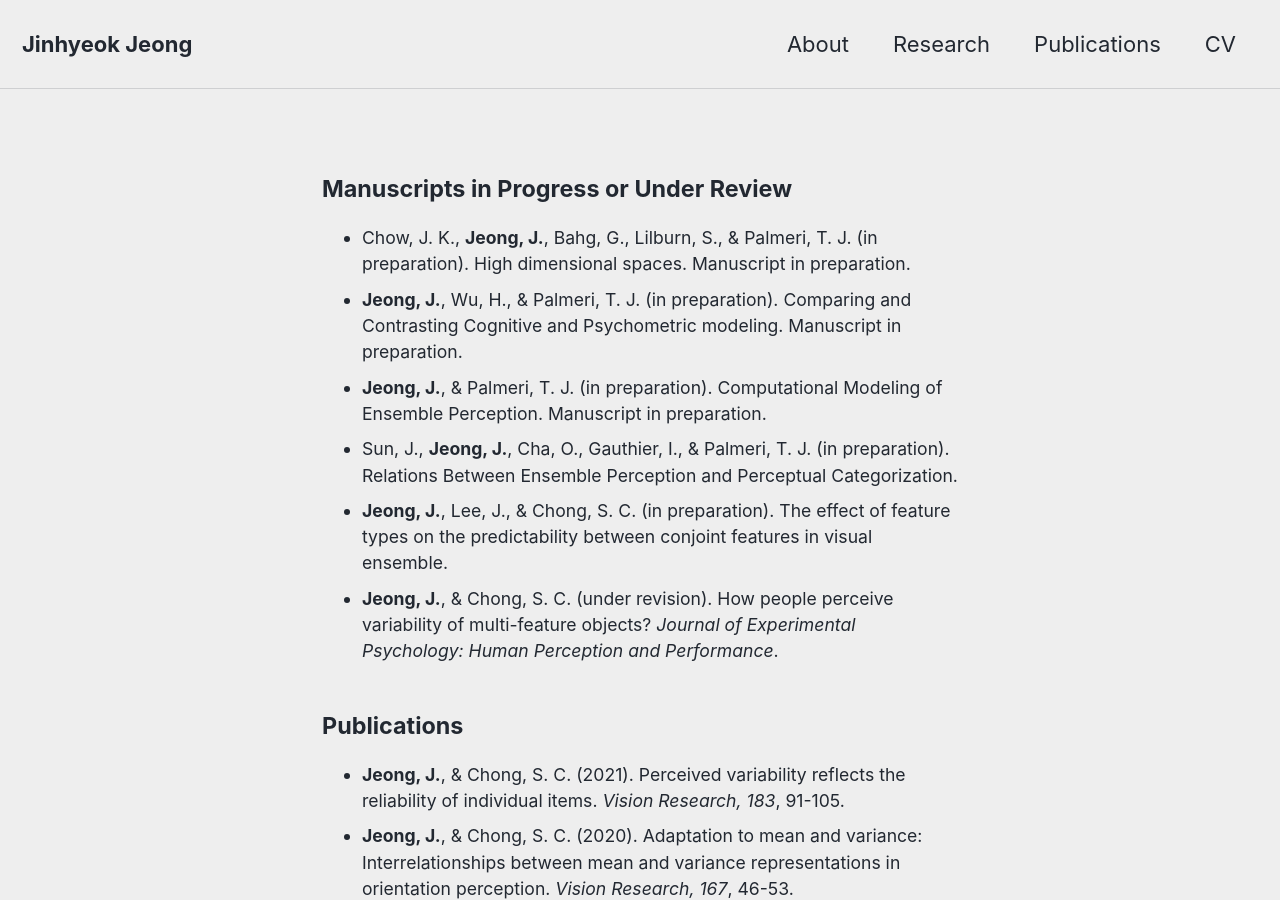
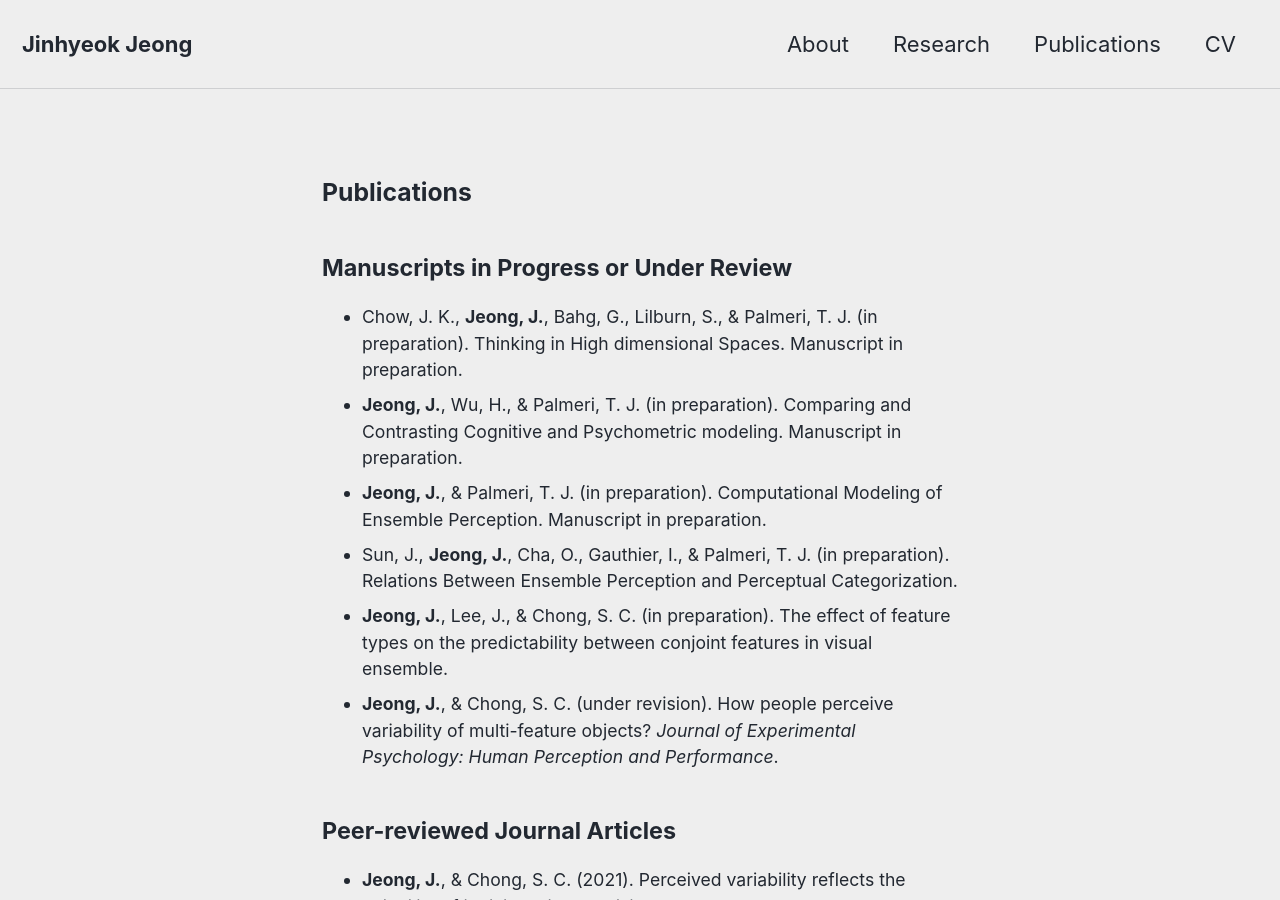
Before and after one commit to JinhyeokJeong/JinhyeokJeong.github.io, a Jekyll site: the page built from _pages/publications.md, in a window 1280 px wide and 900 px high. Built offline with Jekyll 4.4.1, drawn with Linux system fonts in a browser that asks for light colours; cached includes are drawn as plain includes.

Commit message:
add publications

```diff
--- a/_pages/publications.md
+++ b/_pages/publications.md
@@ -3,16 +3,17 @@ permalink: /publications/
 title: ""
 author_profile: false
 ---
+### Publications
 #### Manuscripts in Progress or Under Review
 <ul>
-	<li style="font-size:0.8em;">Chow, J. K., <b>Jeong, J.</b>, Bahg, G., Lilburn, S., & Palmeri, T. J. (in preparation). High dimensional spaces. Manuscript in preparation.</li>
+	<li style="font-size:0.8em;">Chow, J. K., <b>Jeong, J.</b>, Bahg, G., Lilburn, S., & Palmeri, T. J. (in preparation). Thinking in High dimensional Spaces. Manuscript in preparation.</li>
 	<li style="font-size:0.8em;"><b>Jeong, J.</b>, Wu, H., & Palmeri, T. J. (in preparation). Comparing and Contrasting Cognitive and Psychometric modeling. Manuscript in preparation.</li>
 	<li style="font-size:0.8em;"><b>Jeong, J.</b>, & Palmeri, T. J. (in preparation). Computational Modeling of Ensemble Perception. Manuscript in preparation.</li>
 	<li style="font-size:0.8em;">Sun, J., <b>Jeong, J.</b>, Cha, O., Gauthier, I., & Palmeri, T. J. (in preparation). Relations Between Ensemble Perception and Perceptual Categorization.</li>
 	<li style="font-size:0.8em;"><b>Jeong, J.</b>, Lee, J., & Chong, S. C. (in preparation). The effect of feature types on the predictability between conjoint features in visual ensemble.</li>
 	<li style="font-size:0.8em;"><b>Jeong, J.</b>, & Chong, S. C. (under revision). How people perceive variability of multi-feature objects? <i>Journal of Experimental Psychology: Human Perception and Performance</i>.</li>
 </ul>
-#### Publications
+#### Peer-reviewed Journal Articles
 <ul>
 	<li style="font-size:0.8em;"><b>Jeong, J.</b>, & Chong, S. C. (2021). Perceived variability reflects the reliability of individual items. <i>Vision Research, 183</i>, 91-105.</li>
 	<li style="font-size:0.8em;"><b>Jeong, J.</b>, & Chong, S. C. (2020). Adaptation to mean and variance: Interrelationships between mean and variance representations in orientation perception. <i>Vision Research, 167</i>, 46-53.</li>
```
